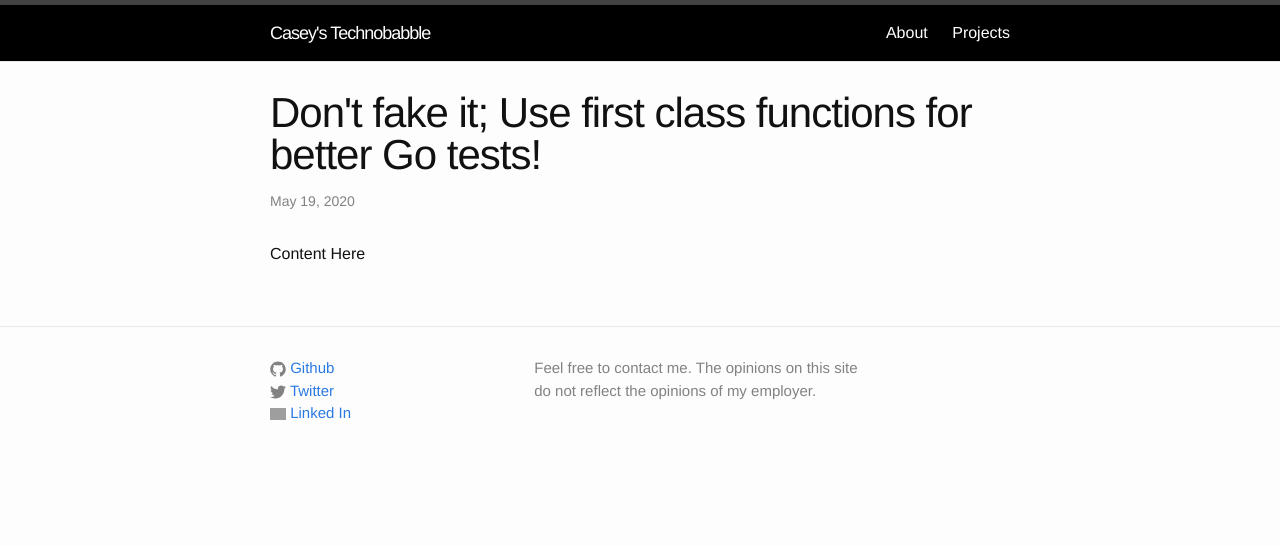
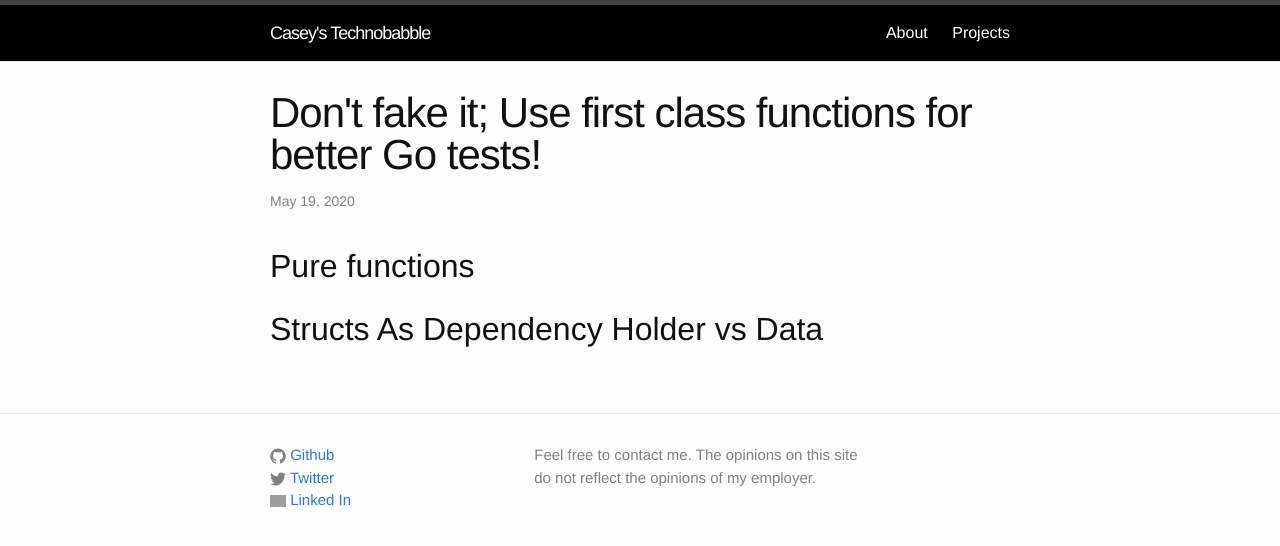
Before and after one commit to caseylmanus/caseylmanus.github.io, a Jekyll site: the page built from _posts/2020-05-19-Dont-Fake-First-Class-Testing-In-Go.md, in a window 1280 px wide. Shown: the top 546 px of the page. Built offline with Jekyll 4.4.1, drawn with Linux system fonts in a browser that asks for light colours; grey boxes are pictures that could not be loaded.

Commit message:
formatting

```diff
--- a/_posts/2020-05-19-Dont-Fake-First-Class-Testing-In-Go.md
+++ b/_posts/2020-05-19-Dont-Fake-First-Class-Testing-In-Go.md
@@ -5,4 +5,7 @@ date:   2020-05-19
 categories:
 ---
 
-Content Here
+## Pure functions
+
+
+## Structs As Dependency Holder vs Data
```
